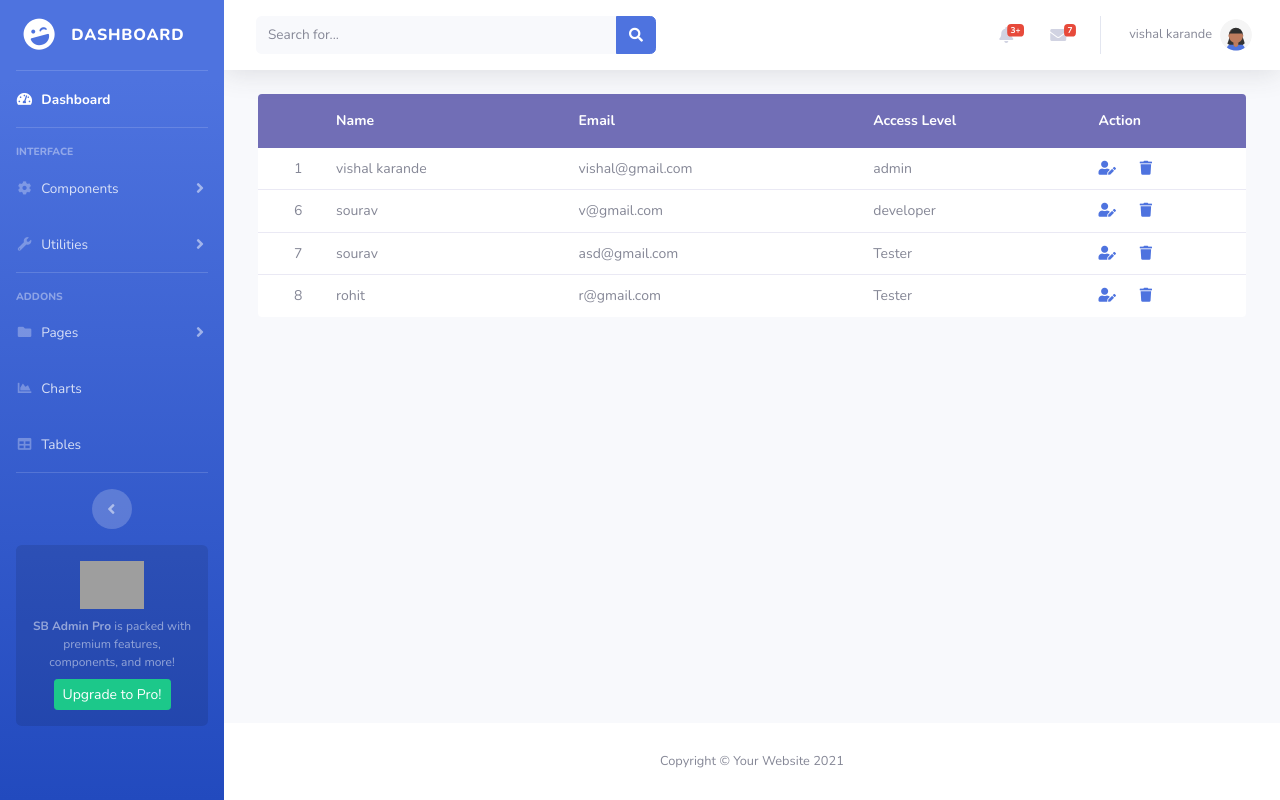
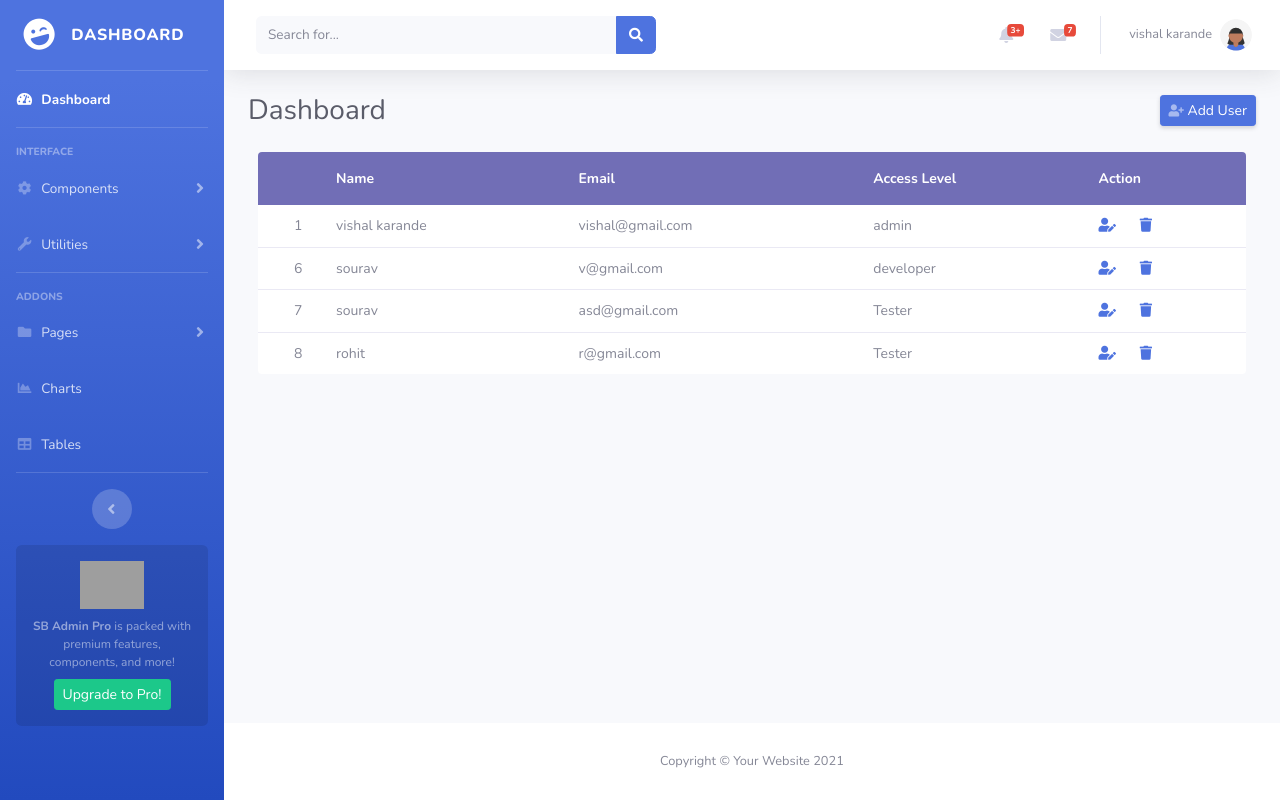
Before and after one commit to vishalkarande/dashboard, a Flask app: page /user/ in a window 1280 px wide. Run offline with Flask 2, Linux system fonts and the light colour scheme; a user stored in the database is signed in; data comes from the database, SQL or seed files in the repository; some libraries are stand-ins or nearby versions; grey boxes are pictures that could not be loaded.

Commit message:
delete and update done 2

```diff
--- a/main.py
+++ b/main.py
@@ -1,9 +1,6 @@
-
-import httpx
 import threading
-from flask import Flask, render_template, request, redirect, url_for, session , jsonify
+from flask import Flask, render_template, request, redirect, url_for, session , jsonify,Blueprint, render_template
 # import MySQLdb.cursors
-from flask import Blueprint, render_template
 import time
 import const.db as d
 from const.login import login
--- a/templates/edit.html
+++ b/templates/edit.html
@@ -1,5 +1,5 @@
 {% extends 'layout.html' %} {% block title %}Home{% endblock %} {% block content
-%} {{userdata}}
+%}
 <div class="container-fluid">
   <!-- Page Heading -->
   <div class="wrapper">
--- a/templates/home.html
+++ b/templates/home.html
@@ -35,7 +35,7 @@
                 </div>
               </div>
               <div class="col-auto">
-                <i class="fas fa-calendar fa-2x text-gray-300"></i>
+                <i class="fas fa-users fa-2x text-gray-300"></i>
               </div>
             </div>
           </div>
@@ -445,6 +445,4 @@
   </div>
 </div>
 
-<h2>Home Page</h2>
-<p>Welcome back, {{ username }}!</p>
 {% endblock %}
--- a/templates/user.html
+++ b/templates/user.html
@@ -2,6 +2,117 @@
 %}
 <div class="container-fluid">
   <!-- Page Heading -->
+
+  <!-- Page Heading -->
+  <div class="d-sm-flex align-items-center justify-content-between mb-4">
+    <h1 class="h3 mb-0 text-gray-800">Dashboard</h1>
+    <a
+      class="d-none d-sm-inline-block btn btn-sm btn-primary shadow-sm"
+      data-toggle="modal"
+      data-target="#exampleModal"
+    >
+      <i class="fas fa-user-plus fa-sm text-white-50"></i> Add User</a
+    >
+  </div>
+
+  <!-- Modal -->
+  <div
+    class="modal fade"
+    id="exampleModal"
+    tabindex="-1"
+    role="dialog"
+    aria-labelledby="exampleModalLabel"
+    aria-hidden="true"
+  >
+    <div class="modal-dialog" role="document">
+      <div class="modal-content">
+        <div class="modal-header">
+          <div class="text-center">
+            <h5 class="h4 text-gray-900 mb-4">Create New User!</h5>
+          </div>
+          <button
+            type="button"
+            class="close"
+            data-dismiss="modal"
+            aria-label="Close"
+          >
+            <span aria-hidden="true">&times;</span>
+          </button>
+        </div>
+        <div class="modal-body">
+          <!-- model body -->
+
+          <!-- Page Heading -->
+          <div class="wrapper">
+            <div class="col-lg-12">
+              <div class="">
+                <form class="user" method="post">
+                  <div class="form-group row">
+                    <input
+                      type="text"
+                      class="form-control form-control-user"
+                      id="exampleLastName"
+                      required
+                      hidden
+                      name="id"
+                      placeholder="User Type"
+                    />
+                    <div class="col-sm-6 mb-3 mb-sm-0">
+                      <input
+                        type="text"
+                        required
+                        name="name"
+                        class="form-control form-control-user"
+                        id="exampleFirstName"
+                        placeholder="User Name"
+                      />
+                    </div>
+                    <div class="col-sm-6">
+                      <input
+                        type="text"
+                        class="form-control form-control-user"
+                        id="exampleLastName"
+                        name="user"
+                        required
+                        placeholder="User Type eg: admin/other"
+                      />
+                    </div>
+                  </div>
+                  <div class="form-group">
+                    <input
+                      type="email"
+                      class="form-control form-control-user"
+                      id="exampleInputEmail"
+                      required
+                      name="email"
+                      placeholder="Email Address"
+                    />
+                  </div>
+                  <div class="form-group">
+                    <input
+                      type="password"
+                      class="form-control form-control-user"
+                      id="exampleInputEmail"
+                      required
+                      name="password"
+                      placeholder="Password"
+                    />
+                  </div>
+                </form>
+              </div>
+            </div>
+          </div>
+        </div>
+        <div class="modal-footer">
+          <button type="button" class="btn btn-secondary" data-dismiss="modal">
+            Close
+          </button>
+          <button type="button" class="btn btn-primary">Add</button>
+        </div>
+      </div>
+    </div>
+  </div>
+
   <div class="wrapper">
     <table class="c-table">
       <thead class="c-table__header">
```
Also changed, not shown: const/function.py (added).
